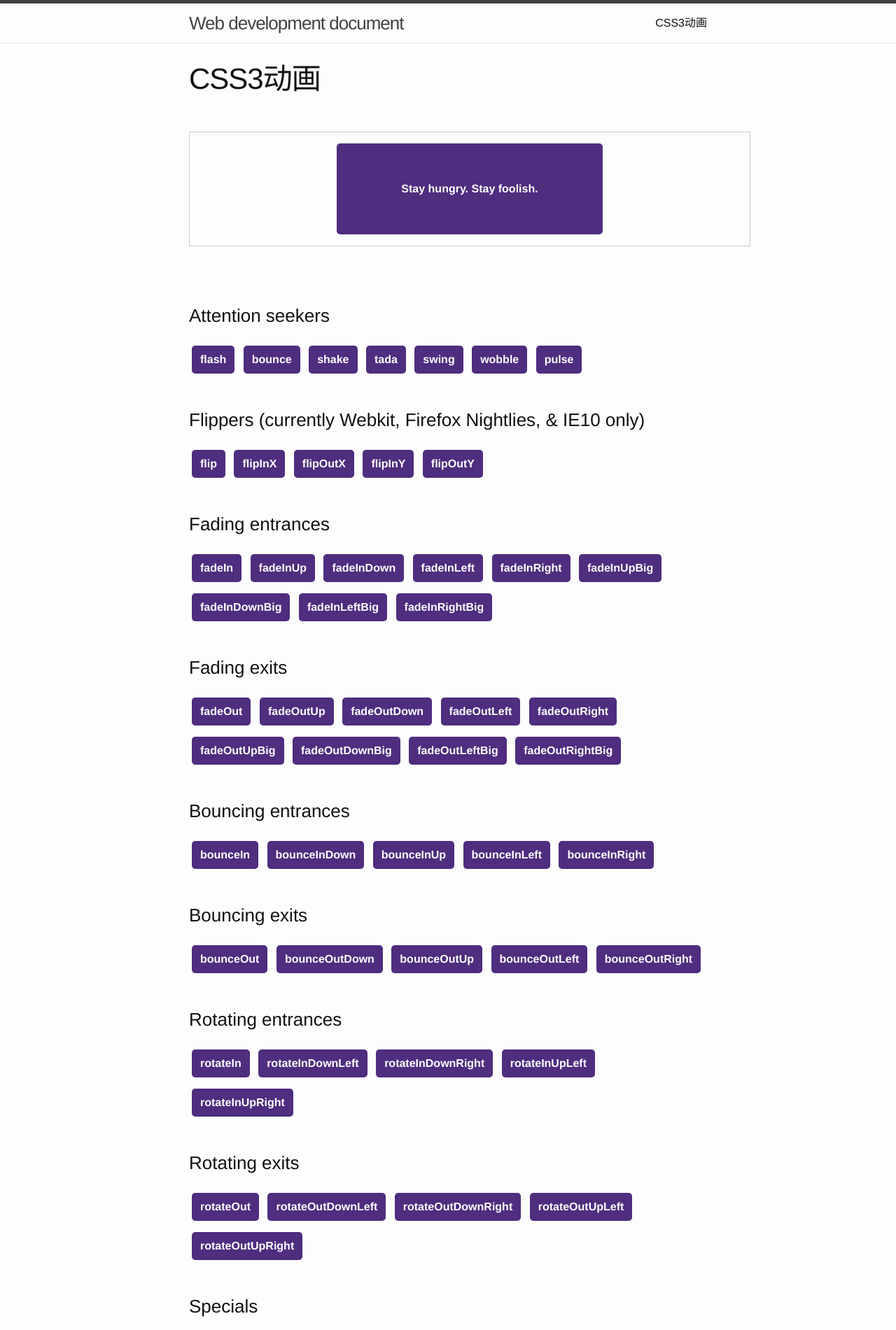
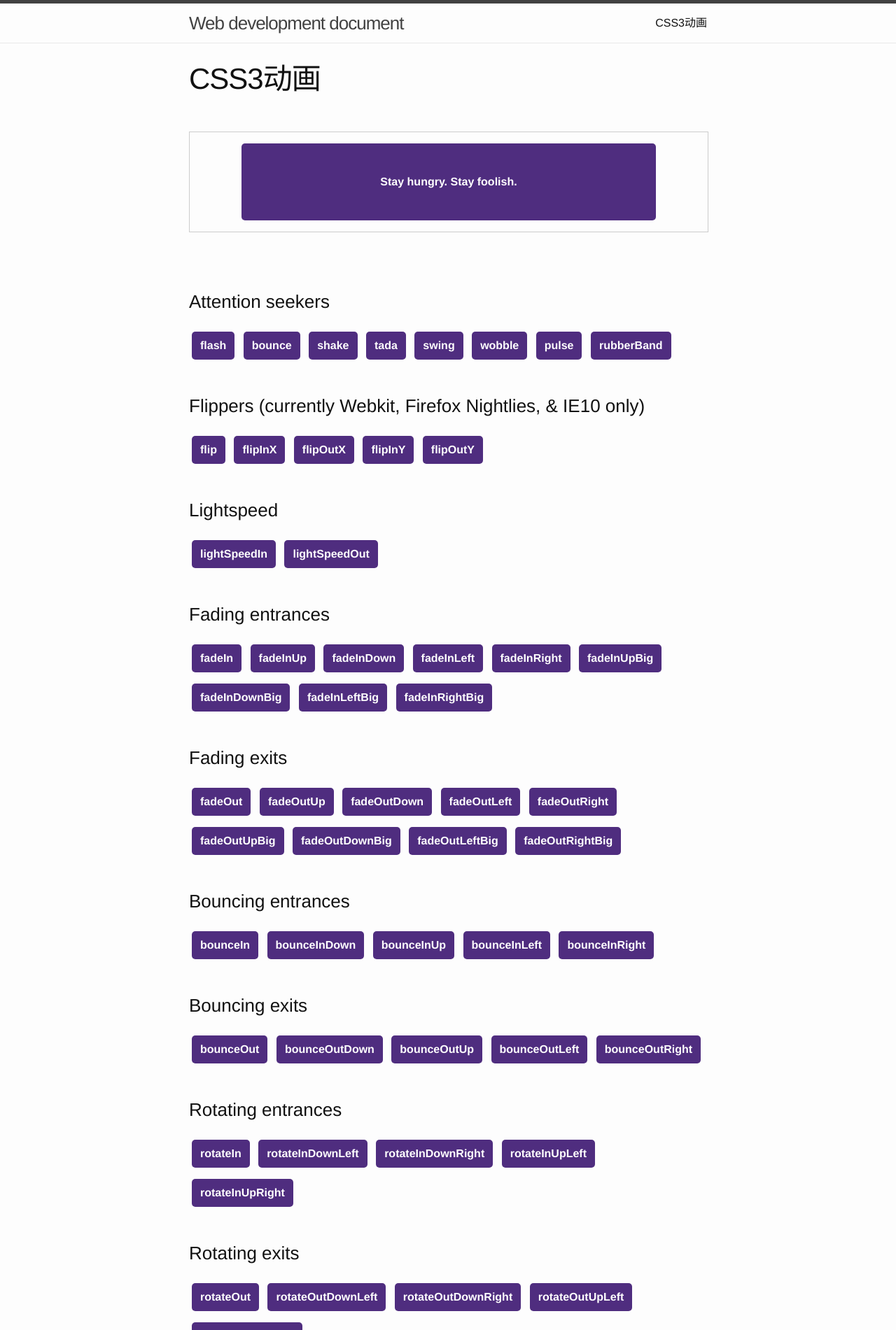
Before and after one commit to mrmdev/mrmdev.github.io, a Jekyll site: the page built from css3-animation.html, in a window 1280 px wide. Shown: the top 1901 px of the page at 70% size. Built offline with Jekyll 4.4.1, drawn with Linux system fonts in a browser that asks for light colours; nearby versions of some CDN libraries.

Commit message:
update css3 animation

```diff
--- a/css3-animation.html
+++ b/css3-animation.html
@@ -9,8 +9,8 @@ permalink: /css3-animation/
 #animateTest {
   text-align: center;
   background: #4f2d7f;
-  padding: 40px;
-  width: 300px;
+  padding: 30px 0;
+  width: 80%;
   height: 50px;
   line-height: 50px;
   color: #fff;
@@ -43,7 +43,7 @@ permalink: /css3-animation/
 
 .box {
   border: 1px solid #CCC;
-  width: 800px;
+  width: 100%;
   padding: 1em 0;
   margin: 0 auto;
 }
@@ -68,7 +68,9 @@ h3 {
   color:#fff;
 }
 #animateTest.flip {
+    -webkit-animation-name: flip;
     animation-name: flip;
+    -webkit-backface-visibility: visible;
     backface-visibility: visible;
 }
 </style>
@@ -92,6 +94,7 @@ h3 {
     <a class="butt butt-small" href="#cta" onclick="$('#animateTest').removeClass().addClass('swing');">swing</a>
     <a class="butt butt-small" href="#cta" onclick="$('#animateTest').removeClass().addClass('wobble');">wobble</a>
     <a class="butt butt-small" href="#cta" onclick="$('#animateTest').removeClass().addClass('pulse');">pulse</a>
+    <a class="butt butt-small" href="#cta" onclick="$('#animateTest').removeClass().addClass('rubberBand');">rubberBand</a>
 
     <h3>Flippers (currently Webkit, Firefox Nightlies, &amp; IE10 only)</h3>
     <a class="butt butt-small" href="#cta" onclick="$('#animateTest').removeClass().addClass('flip');">flip</a>
@@ -99,6 +102,10 @@ h3 {
     <a class="butt butt-small" href="#cta" onclick="$('#animateTest').removeClass().addClass('flipOutX');">flipOutX</a>
     <a class="butt butt-small" href="#cta" onclick="$('#animateTest').removeClass().addClass('flipInY');">flipInY</a>
     <a class="butt butt-small" href="#cta" onclick="$('#animateTest').removeClass().addClass('flipOutY');">flipOutY</a>
+
+    <h3>Lightspeed</h3>
+    <a class="butt butt-small" href="#cta" onclick="$('#animateTest').removeClass().addClass('lightSpeedIn');">lightSpeedIn</a>
+    <a class="butt butt-small" href="#cta" onclick="$('#animateTest').removeClass().addClass('lightSpeedOut');">lightSpeedOut</a>
 
     <h3>Fading entrances</h3>
     <a class="butt butt-small" href="#cta" onclick="$('#animateTest').removeClass().addClass('fadeIn');">fadeIn</a>
```
